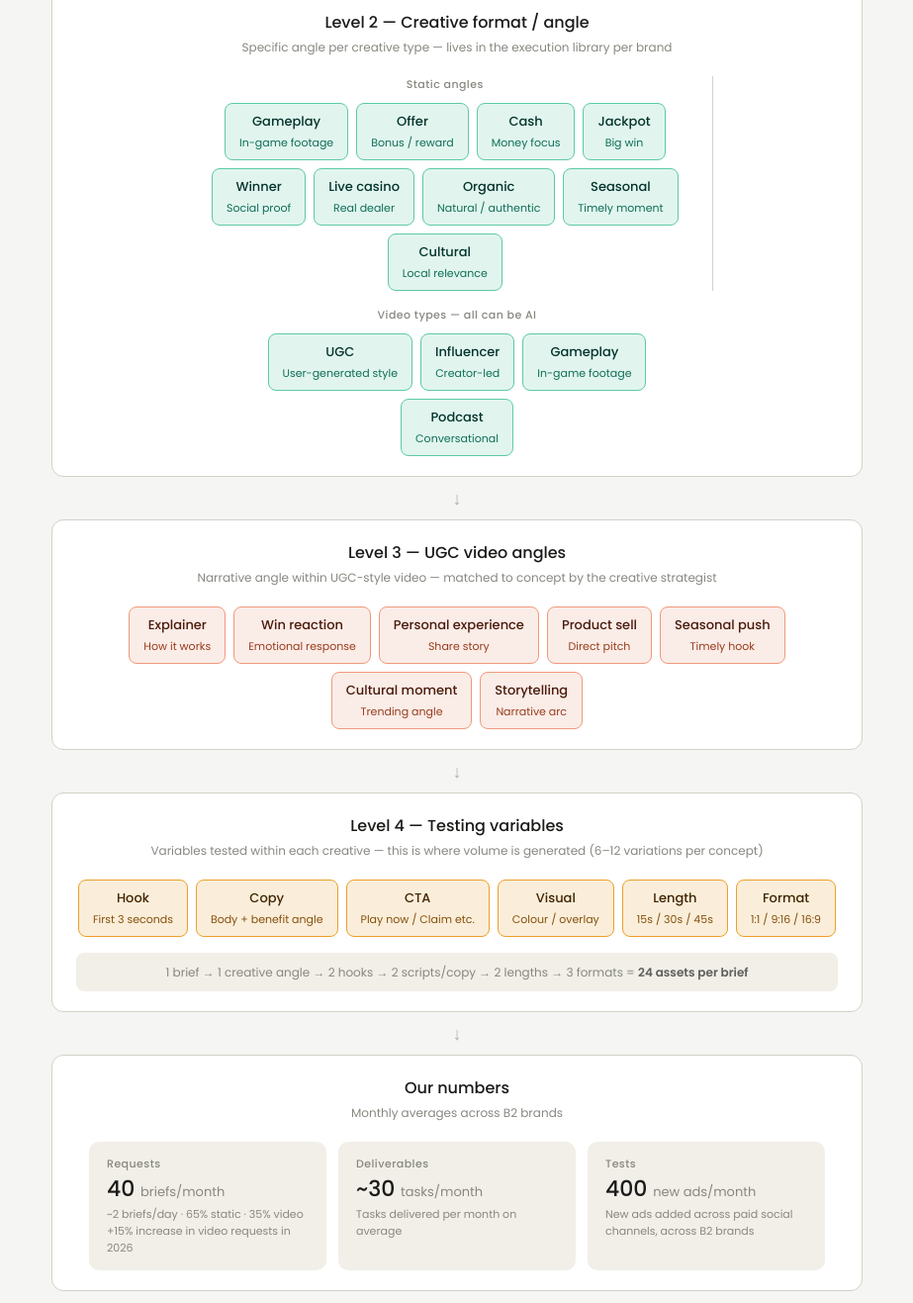
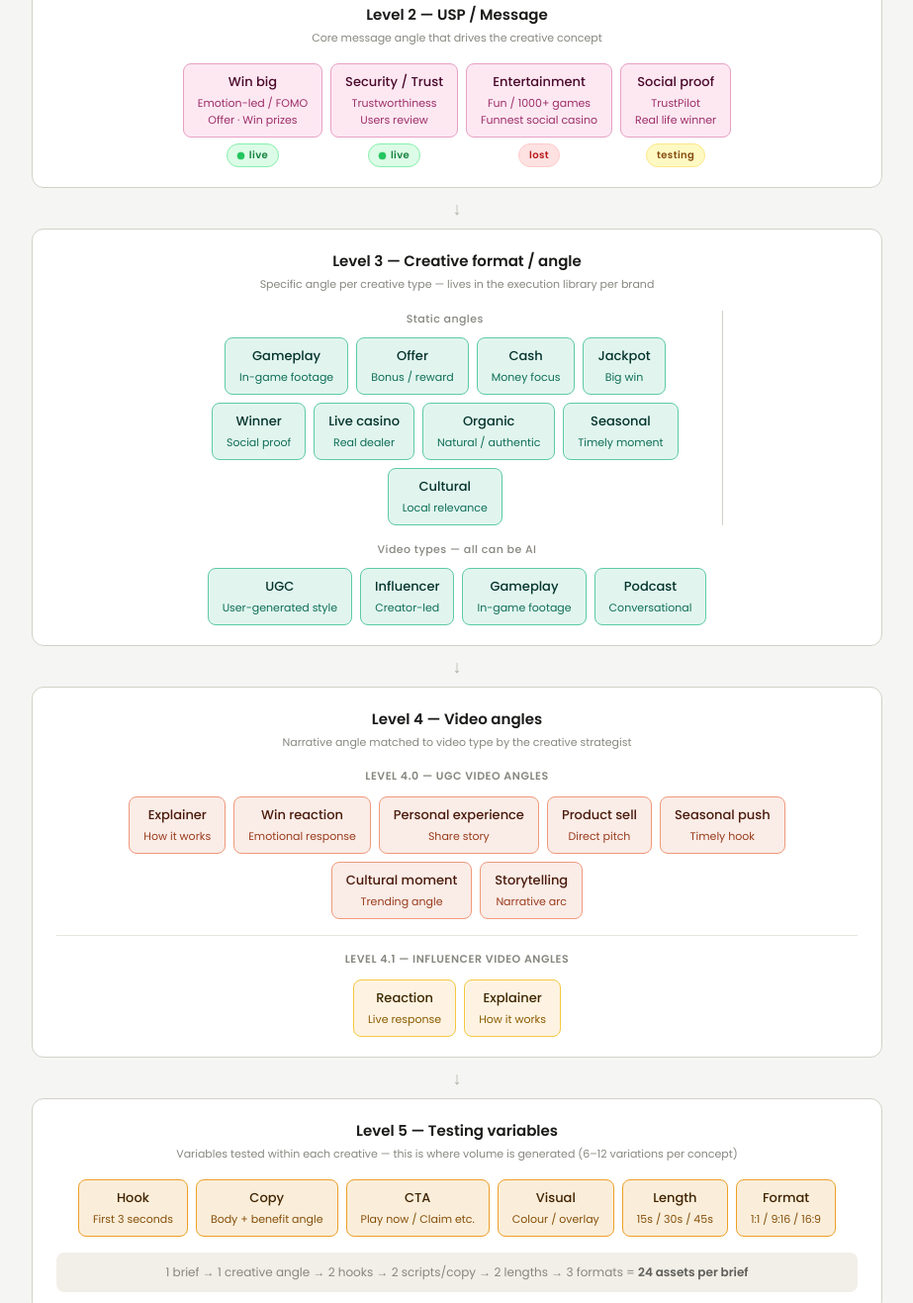
Before and after one commit to annalicious22/creativetestingframework2026, a plain HTML site: page index.html in a window 1280 px wide. Shown: the part 754-2071 px from the top of the page at 99% size, without its empty margins (178-1101 px from the left). Drawn offline with Linux system fonts and the light colour scheme.

Commit message:
Update index.html

```diff
--- a/index.html
+++ b/index.html
@@ -8,12 +8,12 @@
   @import url('https://fonts.googleapis.com/css2?family=Poppins:wght@400;500;600&display=swap');
   *, *::before, *::after { box-sizing: border-box; margin: 0; padding: 0; }
   body { font-family: 'Poppins', sans-serif; background: #f5f5f3; color: #1a1a18; padding: 2rem 1rem; }
-  .fw { max-width: 820px; margin: 0 auto; display: flex; flex-direction: column; }
-  .main-title { text-align: center; font-size: 20px; font-weight: 500; color: #1a1a18; margin: 0 0 1.25rem; letter-spacing: -.01em; }
+  .fw { max-width: 860px; margin: 0 auto; display: flex; flex-direction: column; }
+  .main-title { text-align: center; font-size: 20px; font-weight: 600; color: #1a1a18; margin: 0 0 1.5rem; letter-spacing: -.01em; }
   .lw { border: 0.5px solid #d3d1c7; border-radius: 12px; padding: 1.25rem 1.5rem; background: #fff; }
-  .lt { text-align: center; font-size: 16px; font-weight: 500; color: #1a1a18; margin: 0 0 4px; }
-  .lsub { text-align: center; font-size: 12px; color: #888780; margin: 0 0 1.25rem; }
-  .sec-arrow { text-align: center; padding: 8px 0; color: #b4b2a9; font-size: 18px; }
+  .lt { text-align: center; font-size: 15px; font-weight: 600; color: #1a1a18; margin: 0 0 4px; }
+  .lsub { text-align: center; font-size: 11px; color: #888780; margin: 0 0 1.1rem; }
+  .sec-arrow { text-align: center; padding: 7px 0; color: #b4b2a9; font-size: 18px; }
   .flow { display: flex; flex-direction: column; align-items: center; }
   .step-row { display: flex; align-items: center; gap: 8px; justify-content: center; }
   .va { color: #b4b2a9; font-size: 15px; padding: 5px 0; text-align: center; line-height: 1; }
@@ -27,48 +27,66 @@
   .di { background: #E6F1FB; border: 0.5px solid #85B7EB; border-radius: 10px; padding: 13px 16px; }
   .dh { font-size: 13px; font-weight: 500; color: #0C447C; margin: 0 0 5px; }
   .db { font-size: 12px; color: #3d3d3a; margin: 0; line-height: 1.65; }
-  .tag { border-radius: 8px; padding: 8px 14px; text-align: center; min-width: 76px; }
+  .tag { border-radius: 8px; padding: 8px 14px; text-align: center; min-width: 80px; }
   .tti { font-size: 13px; font-weight: 500; display: block; }
   .tsu { font-size: 11px; display: block; margin-top: 3px; }
   .row { display: flex; flex-wrap: wrap; gap: 8px; justify-content: center; align-items: center; }
-  .l1 { background: #EEEDFE; border: 0.5px solid #AFA9EC; } .l1 .tti { color: #26215C; } .l1 .tsu { color: #534AB7; }
-  .l2 { background: #E1F5EE; border: 0.5px solid #5DCAA5; } .l2 .tti { color: #04342C; } .l2 .tsu { color: #0F6E56; }
-  .l3 { background: #FAECE7; border: 0.5px solid #F0997B; } .l3 .tti { color: #4A1B0C; } .l3 .tsu { color: #993C1D; }
-  .l4 { background: #FAEEDA; border: 0.5px solid #EF9F27; } .l4 .tti { color: #412402; } .l4 .tsu { color: #854F0B; }
+  .l1  { background: #EEEDFE; border: 0.5px solid #AFA9EC; } .l1  .tti { color: #26215C; } .l1  .tsu { color: #534AB7; }
+  .l2m { background: #FDE8F2; border: 0.5px solid #E8A0C4; } .l2m .tti { color: #4A0A2C; } .l2m .tsu { color: #9C2E68; }
+  .l2  { background: #E1F5EE; border: 0.5px solid #5DCAA5; } .l2  .tti { color: #04342C; } .l2  .tsu { color: #0F6E56; }
+  .l3  { background: #FAECE7; border: 0.5px solid #F0997B; } .l3  .tti { color: #4A1B0C; } .l3  .tsu { color: #993C1D; }
+  .l3i { background: #FEF3E2; border: 0.5px solid #F5C842; } .l3i .tti { color: #3D2800; } .l3i .tsu { color: #8A5C00; }
+  .l4  { background: #FAEEDA; border: 0.5px solid #EF9F27; } .l4  .tti { color: #412402; } .l4  .tsu { color: #854F0B; }
   .gr { display: flex; gap: 16px; flex-wrap: wrap; justify-content: center; align-items: flex-start; }
   .gc { display: flex; flex-direction: column; align-items: center; gap: 10px; }
   .gl { font-size: 11px; color: #888780; letter-spacing: .04em; font-weight: 500; }
-  .gt { display: flex; flex-wrap: wrap; gap: 8px; justify-content: center; max-width: 500px; }
+  .gt { display: flex; flex-wrap: wrap; gap: 8px; justify-content: center; max-width: 520px; }
   .dv { width: 0.5px; background: #d3d1c7; align-self: stretch; margin: 0 4px; }
+  .tag-stack { display: flex; flex-direction: column; align-items: center; gap: 6px; }
+  .badge { display: inline-flex; align-items: center; gap: 5px; border-radius: 20px; padding: 3px 10px; font-size: 10px; font-weight: 600; letter-spacing: .04em; text-transform: lowercase; }
+  .badge-live { background: #DCFCE7; color: #15803D; border: 0.5px solid #86EFAC; }
+  .live-dot { width: 7px; height: 7px; border-radius: 50%; background: #22C55E; flex-shrink: 0; box-shadow: 0 0 0 0 rgba(34,197,94,.6); animation: pulse-live 1.6s ease-in-out infinite; }
+  @keyframes pulse-live { 0% { box-shadow: 0 0 0 0 rgba(34,197,94,.6); } 60% { box-shadow: 0 0 0 5px rgba(34,197,94,0); } 100% { box-shadow: 0 0 0 0 rgba(34,197,94,0); } }
+  .badge-testing { background: #FEF9C3; color: #854D0E; border: 0.5px solid #FDE68A; }
+  .badge-lost    { background: #FEE2E2; color: #B91C1C; border: 0.5px solid #FECACA; }
+  .sub-divider { border: none; border-top: 0.5px solid #e8e6de; margin: 1rem 0 .9rem; }
+  .sub-label { text-align: center; font-size: 11px; font-weight: 600; color: #888780; letter-spacing: .05em; margin: 0 0 .75rem; text-transform: uppercase; }
   .fm { background: #f1efe8; border-radius: 8px; padding: 10px 16px; text-align: center; font-size: 12px; color: #888780; margin-top: 1rem; line-height: 1.6; }
   .stat-card { background: #f1efe8; border-radius: 10px; padding: 14px 18px; flex: 1; min-width: 180px; max-width: 240px; }
   .stat-label { font-size: 11px; font-weight: 500; color: #888780; letter-spacing: .04em; margin: 0 0 6px; }
   .stat-val { font-size: 22px; font-weight: 500; color: #1a1a18; margin: 0 0 6px; line-height: 1; }
   .stat-unit { font-size: 13px; font-weight: 400; color: #888780; }
   .stat-note { font-size: 11px; color: #888780; margin: 0; line-height: 1.55; }
-  .leg { display: flex; gap: 20px; flex-wrap: wrap; justify-content: center; margin-top: 1.25rem; font-size: 12px; }
+  .leg { display: flex; gap: 16px; flex-wrap: wrap; justify-content: center; margin-top: 1.25rem; font-size: 12px; }
   .li { display: flex; align-items: center; gap: 6px; color: #888780; }
   .sw { width: 14px; height: 14px; border-radius: 3px; flex-shrink: 0; }
   @media (prefers-color-scheme: dark) {
     body { background: #1a1a18; color: #e8e6de; }
     .lw { background: #2c2c2a; border-color: #444441; }
-    .lt { color: #e8e6de; } .lsub, .gl, .li { color: #888780; }
+    .lt { color: #e8e6de; } .lsub { color: #888780; }
+    .main-title { color: #e8e6de; }
     .sec-arrow, .va { color: #5f5e5a; }
     .ps, .pl { background: #042C53; border-color: #185FA5; color: #B5D4F4; }
     .ps:hover, .ps.on, .pl:hover, .pl.on { background: #378ADD; color: #042C53; border-color: #378ADD; }
     .ha { color: #85B7EB; }
     .di { background: #042C53; border-color: #185FA5; }
     .dh { color: #B5D4F4; } .db { color: #c2c0b6; }
-    .l1 { background: #26215C; border-color: #534AB7; } .l1 .tti { color: #CECBF6; } .l1 .tsu { color: #AFA9EC; }
-    .l2 { background: #04342C; border-color: #0F6E56; } .l2 .tti { color: #9FE1CB; } .l2 .tsu { color: #5DCAA5; }
-    .l3 { background: #4A1B0C; border-color: #993C1D; } .l3 .tti { color: #F5C4B3; } .l3 .tsu { color: #F0997B; }
-    .l4 { background: #412402; border-color: #854F0B; } .l4 .tti { color: #FAC775; } .l4 .tsu { color: #EF9F27; }
+    .l1  { background: #26215C; border-color: #534AB7; } .l1  .tti { color: #CECBF6; } .l1  .tsu { color: #AFA9EC; }
+    .l2m { background: #4A0A2C; border-color: #9C2E68; } .l2m .tti { color: #F9C8E3; } .l2m .tsu { color: #E8A0C4; }
+    .l2  { background: #04342C; border-color: #0F6E56; } .l2  .tti { color: #9FE1CB; } .l2  .tsu { color: #5DCAA5; }
+    .l3  { background: #4A1B0C; border-color: #993C1D; } .l3  .tti { color: #F5C4B3; } .l3  .tsu { color: #F0997B; }
+    .l3i { background: #3D2800; border-color: #8A5C00; } .l3i .tti { color: #FAE0A0; } .l3i .tsu { color: #F5C842; }
+    .l4  { background: #412402; border-color: #854F0B; } .l4  .tti { color: #FAC775; } .l4  .tsu { color: #EF9F27; }
     .dv { background: #444441; }
+    .sub-divider { border-color: #444441; }
+    .sub-label { color: #666460; }
     .fm { background: #222220; color: #888780; }
     .stat-card { background: #222220; }
     .stat-val { color: #e8e6de; }
-    #main-title { color: #e8e6de; }
-    .main-title { color: #e8e6de; }
+    .badge-live    { background: #052E16; border-color: #166534; color: #86EFAC; }
+    .badge-testing { background: #422006; border-color: #92400E; color: #FCD34D; }
+    .badge-lost    { background: #450A0A; border-color: #7F1D1D; color: #FCA5A5; }
+    .gl, .li { color: #888780; }
   }
 </style>
 </head>
@@ -87,9 +105,7 @@
         <span class="ps" data-i="1">Performance analysis</span>
       </div>
       <div class="va">↓</div>
-      <div class="step-row">
-        <span class="ps" data-i="2">Brainstorm ideas</span>
-      </div>
+      <div class="step-row"><span class="ps" data-i="2">Brainstorm ideas</span></div>
       <div class="va">↓</div>
       <div class="step-row">
         <span class="ps" data-i="3">Iterate on winners</span>
@@ -97,13 +113,9 @@
         <span class="ps" data-i="4">A/B test concepts</span>
       </div>
       <div class="va">↓</div>
-      <div class="step-row">
-        <span class="ps" data-i="5">Analyze performance</span>
-      </div>
+      <div class="step-row"><span class="ps" data-i="5">Analyze performance</span></div>
       <div class="va">↓</div>
-      <div class="step-row">
-        <span class="ps" data-i="6">Template wins</span>
-      </div>
+      <div class="step-row"><span class="ps" data-i="6">Template wins</span></div>
       <div class="va">↓</div>
       <div class="step-row">
         <span class="ps" data-i="1">Performance analysis</span>
@@ -132,7 +144,32 @@
   <div class="sec-arrow">↓</div>
 
   <div class="lw">
-    <p class="lt">Level 2 — Creative format / angle</p>
+    <p class="lt">Level 2 — USP / Message</p>
+    <p class="lsub">Core message angle that drives the creative concept</p>
+    <div class="row" style="align-items:flex-start">
+      <div class="tag-stack">
+        <div class="tag l2m"><span class="tti">Win big</span><span class="tsu">Emotion-led / FOMO<br>Offer · Win prizes</span></div>
+        <span class="badge badge-live"><span class="live-dot"></span>live</span>
+      </div>
+      <div class="tag-stack">
+        <div class="tag l2m"><span class="tti">Security / Trust</span><span class="tsu">Trustworthiness<br>Users review</span></div>
+        <span class="badge badge-live"><span class="live-dot"></span>live</span>
+      </div>
+      <div class="tag-stack">
+        <div class="tag l2m"><span class="tti">Entertainment</span><span class="tsu">Fun / 1000+ games<br>Funnest social casino</span></div>
+        <span class="badge badge-lost">lost</span>
+      </div>
+      <div class="tag-stack">
+        <div class="tag l2m"><span class="tti">Social proof</span><span class="tsu">TrustPilot<br>Real life winner</span></div>
+        <span class="badge badge-testing">testing</span>
+      </div>
+    </div>
+  </div>
+
+  <div class="sec-arrow">↓</div>
+
+  <div class="lw">
+    <p class="lt">Level 3 — Creative format / angle</p>
     <p class="lsub">Specific angle per creative type — lives in the execution library per brand</p>
     <div class="gr">
       <div class="gc">
@@ -165,8 +202,9 @@
   <div class="sec-arrow">↓</div>
 
   <div class="lw">
-    <p class="lt">Level 3 — UGC video angles</p>
-    <p class="lsub">Narrative angle within UGC-style video — matched to concept by the creative strategist</p>
+    <p class="lt">Level 4 — Video angles</p>
+    <p class="lsub">Narrative angle matched to video type by the creative strategist</p>
+    <p class="sub-label">Level 4.0 — UGC video angles</p>
     <div class="row">
       <div class="tag l3"><span class="tti">Explainer</span><span class="tsu">How it works</span></div>
       <div class="tag l3"><span class="tti">Win reaction</span><span class="tsu">Emotional response</span></div>
@@ -176,12 +214,18 @@
       <div class="tag l3"><span class="tti">Cultural moment</span><span class="tsu">Trending angle</span></div>
       <div class="tag l3"><span class="tti">Storytelling</span><span class="tsu">Narrative arc</span></div>
     </div>
+    <hr class="sub-divider">
+    <p class="sub-label">Level 4.1 — Influencer video angles</p>
+    <div class="row">
+      <div class="tag l3i"><span class="tti">Reaction</span><span class="tsu">Live response</span></div>
+      <div class="tag l3i"><span class="tti">Explainer</span><span class="tsu">How it works</span></div>
+    </div>
   </div>
 
   <div class="sec-arrow">↓</div>
 
   <div class="lw">
-    <p class="lt">Level 4 — Testing variables</p>
+    <p class="lt">Level 5 — Testing variables</p>
     <p class="lsub">Variables tested within each creative — this is where volume is generated (6–12 variations per concept)</p>
     <div class="row">
       <div class="tag l4"><span class="tti">Hook</span><span class="tsu">First 3 seconds</span></div>
@@ -222,8 +266,10 @@
 
   <div class="leg">
     <div class="li"><div class="sw" style="background:#EEEDFE;border:0.5px solid #AFA9EC"></div>Creative type</div>
+    <div class="li"><div class="sw" style="background:#FDE8F2;border:0.5px solid #E8A0C4"></div>USP / Message</div>
     <div class="li"><div class="sw" style="background:#E1F5EE;border:0.5px solid #5DCAA5"></div>Format / angle</div>
     <div class="li"><div class="sw" style="background:#FAECE7;border:0.5px solid #F0997B"></div>UGC angle</div>
+    <div class="li"><div class="sw" style="background:#FEF3E2;border:0.5px solid #F5C842"></div>Influencer angle</div>
     <div class="li"><div class="sw" style="background:#FAEEDA;border:0.5px solid #EF9F27"></div>Test variable</div>
   </div>
 
@@ -231,55 +277,23 @@
 
 <script>
 var steps = [
-  {
-    h: "Market research",
-    b: "Monitor what competitors are running across ad libraries (Meta, TikTok, etc.) and through dedicated competitor analysis tools (Segwise, SensorTower, etc.). Pay attention to creative formats, messaging angles, and how long ads have been running — as spend volume and live dates are a proxy for performance. Map gaps, trending hooks, and untested angles your brand can exploit."
-  },
-  {
-    h: "Performance analysis",
-    b: "Review existing creative performance data to identify trends and patterns. Analyse which concept types have the best CVR, CPA and ROAS, which formats are scaling, which angles are declining, and where untested opportunities lie. Use this to prioritise the next wave of creative briefs."
-  },
-  {
-    h: "Brainstorm ideas",
-    b: "Generate new creative concepts based on competitor strategy and performance data insights. Map each idea to a creative type, angle, and format before briefing. Every concept needs a clear strategic rationale — no idea enters production without being grounded in data or competitor learnings."
-  },
-  {
-    h: "Iterate on winners",
-    b: "Take top-performing creatives and produce variants that change one or two elements — hook, copy, visual, CTA — while keeping the proven concept intact. This is the fastest way to scale volume because you are building on a formula that already works rather than starting from scratch."
-  },
-  {
-    h: "A/B test concepts",
-    b: "Isolate one variable per test to pinpoint exactly which element is driving performance. Run controlled tests across hook, copy, CTA, visual, length, and format. Each test builds a reliable knowledge base of winning components that compounds in value and sharpens every future brief."
-  },
-  {
-    h: "Analyze performance",
-    b: "Pull fresh performance data from current tests and ongoing campaigns. Identify what is winning, what is declining, and what needs refreshing. This analysis determines which concepts are ready to be templated and which require further iteration before the next cycle begins."
-  },
-  {
-    h: "Template wins",
-    b: "Once a creative concept is proven, convert its structure into a reusable template through Figma — capturing hook format, copy structure, visual style, and CTA. Templates cut briefing time, accelerate production, and ensure high-performing formulas are consistently replicated across campaigns and markets."
-  },
-  {
-    h: "Repeat",
-    b: "Feed all learnings back into the process and restart the cycle from performance analysis. Every test adds to the knowledge base, every template raises the baseline, and every research pass surfaces new competitor moves. The loop never stops — the methodology compounds over time."
-  }
+  { h: "Market research", b: "Monitor what competitors are running across ad libraries (Meta, TikTok, etc.) and through dedicated competitor analysis tools (Segwise, SensorTower, etc.). Pay attention to creative formats, messaging angles, and how long ads have been running — as spend volume and live dates are a proxy for performance. Map gaps, trending hooks, and untested angles your brand can exploit." },
+  { h: "Performance analysis", b: "Review existing creative performance data to identify trends and patterns. Analyse which concept types have the best CVR, CPA and ROAS, which formats are scaling, which angles are declining, and where untested opportunities lie. Use this to prioritise the next wave of creative briefs." },
+  { h: "Brainstorm ideas", b: "Generate new creative concepts based on competitor strategy and performance data insights. Map each idea to a creative type, angle, and format before briefing. Every concept needs a clear strategic rationale — no idea enters production without being grounded in data or competitor learnings." },
+  { h: "Iterate on winners", b: "Take top-performing creatives and produce variants that change one or two elements — hook, copy, visual, CTA — while keeping the proven concept intact. This is the fastest way to scale volume because you are building on a formula that already works rather than starting from scratch." },
+  { h: "A/B test concepts", b: "Isolate one variable per test to pinpoint exactly which element is driving performance. Run controlled tests across hook, copy, CTA, visual, length, and format. Each test builds a reliable knowledge base of winning components that compounds in value and sharpens every future brief." },
+  { h: "Analyze performance", b: "Pull fresh performance data from current tests and ongoing campaigns. Identify what is winning, what is declining, and what needs refreshing. This analysis determines which concepts are ready to be templated and which require further iteration before the next cycle begins." },
+  { h: "Template wins", b: "Once a creative concept is proven, convert its structure into a reusable template through Figma — capturing hook format, copy structure, visual style, and CTA. Templates cut briefing time, accelerate production, and ensure high-performing formulas are consistently replicated across campaigns and markets." },
+  { h: "Repeat", b: "Feed all learnings back into the process and restart the cycle from performance analysis. Every test adds to the knowledge base, every template raises the baseline, and every research pass surfaces new competitor moves. The loop never stops — the methodology compounds over time." }
 ];
-
 var cur = null;
 document.querySelectorAll('[data-i]').forEach(function(btn) {
   btn.addEventListener('click', function() {
     var i = parseInt(btn.getAttribute('data-i'));
     var panel = document.getElementById('dp');
     var isActive = btn.classList.contains('on');
-
     document.querySelectorAll('[data-i]').forEach(function(b) { b.classList.remove('on'); });
-
-    if (isActive) {
-      panel.classList.remove('open');
-      cur = null;
-      return;
-    }
-
+    if (isActive) { panel.classList.remove('open'); cur = null; return; }
     document.querySelectorAll('[data-i="' + i + '"]').forEach(function(b) { b.classList.add('on'); });
     document.getElementById('dh').textContent = steps[i].h;
     document.getElementById('db').textContent = steps[i].b;
```
